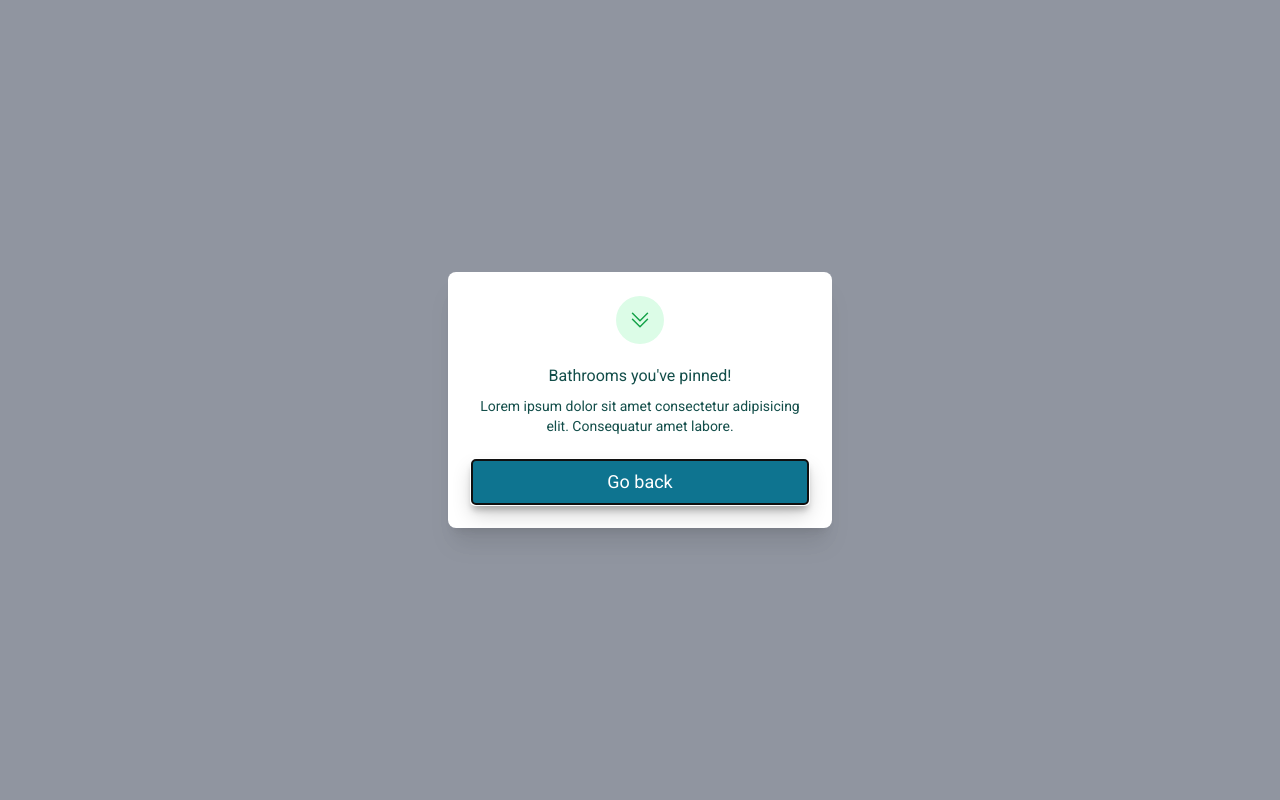
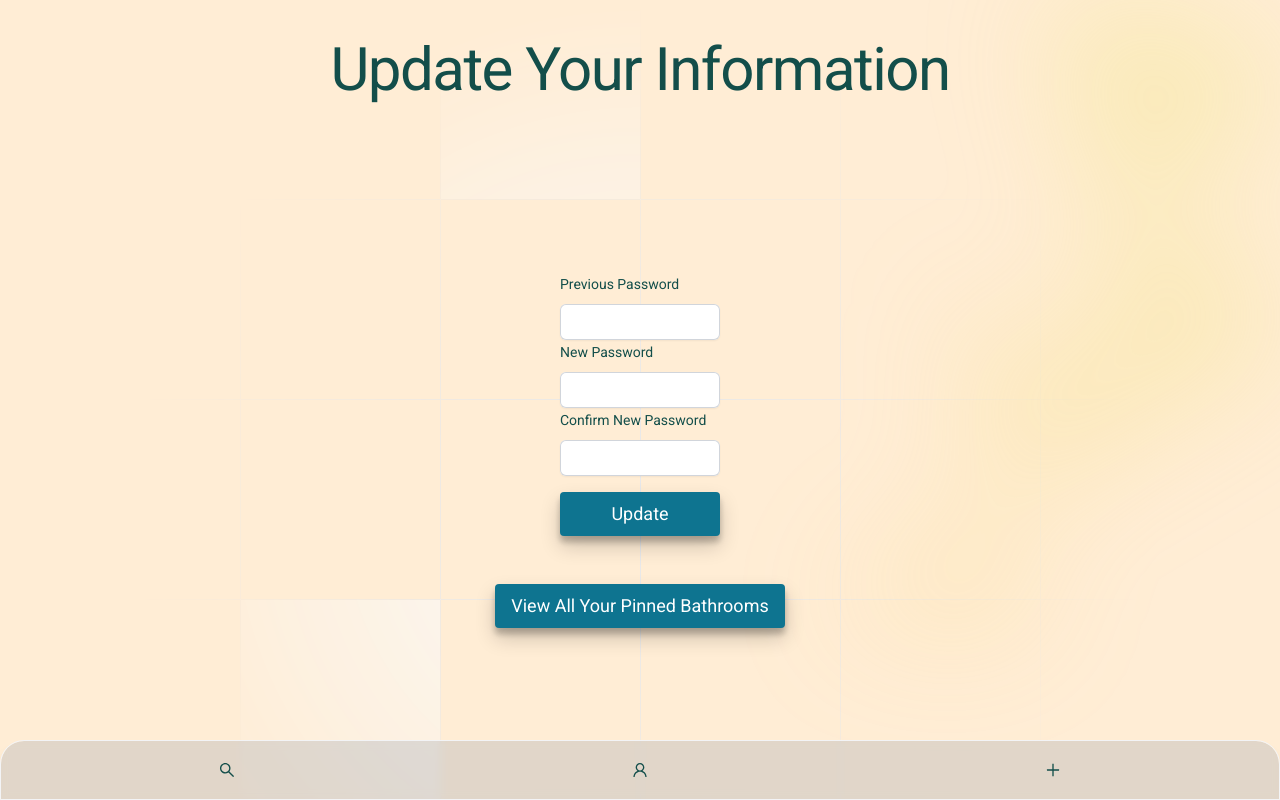
Before and after one commit to hopeVaughn/p2p, a React (Vite) app in the folder apps/client/: page / in a window 1280 px wide. Built offline with nearby package versions, Linux system fonts and the light colour scheme.

Commit message:
update profie page to accept modal and props

```diff
--- a/apps/client/src/App.tsx
+++ b/apps/client/src/App.tsx
@@ -18,8 +18,7 @@ function App() {
       {/* <Error /> */}
       {/* <Register /> */}
       {/* <Search /> */}
-      {/* <Profile /> */}
-      <Modal />
+      <Profile />
     </>
   );
 }
--- a/apps/client/src/Global_Components/Modal.tsx
+++ b/apps/client/src/Global_Components/Modal.tsx
@@ -3,8 +3,13 @@ import { Dialog, Transition } from '@headlessui/react';
 import { ChevronDoubleDownIcon } from '@heroicons/react/24/outline';
 import Button from './Buttons';
 
-const Modal: React.FC = () => {
-  const [open, setOpen] = useState<boolean>(true);
+type ModalProps = {
+  open: boolean;
+  setOpen: (open: boolean) => void;
+};
+
+const Modal: React.FC<ModalProps> = ({ open, setOpen }) => {
+
 
   return (
     <Transition.Root show={open} as={Fragment}>
@@ -18,7 +23,7 @@ const Modal: React.FC = () => {
           leaveFrom="opacity-100"
           leaveTo="opacity-0"
         >
-          <div className="fixed inset-0 bg-gray-500 bg-opacity-75 transition-opacity" />
+          <div className="fixed inset-0 bg-gray-500 bg-opacity-50 transition-opacity" />
         </Transition.Child>
 
         <div className="fixed inset-0 z-10 overflow-y-auto">
--- a/apps/client/src/Pages/Protected_Routes/Profile.tsx
+++ b/apps/client/src/Pages/Protected_Routes/Profile.tsx
@@ -1,9 +1,12 @@
-import React from 'react'
+import React, { useState } from 'react'
 import BackgroundPattern from '../../Global_Components/BackgroundPattern'
 import UserNavbar from '../../Global_Components/UserNavbar'
 import FormRow from '../../Global_Components/FormRow'
 import Button from '../../Global_Components/Buttons'
+import Modal from '../../Global_Components/Modal'
 const Profile: React.FC = () => {
+  const [open, setOpen] = useState<boolean>(false);
+
   return (
     <main className='relative bg-orange-100 min-h-screen flex flex-col items-center justify-between'>
       <header className='pt-10 z-10'>
@@ -31,7 +34,11 @@ const Profile: React.FC = () => {
           />
           <Button btnText='Update' className='w-full mt-4 mx-auto ' />
         </form>
-        <Button btnText='View All Your Pinned Bathrooms' className='w-full mt-12 mx-auto ' />
+        <Button
+          btnText='View All Your Pinned Bathrooms'
+          className='w-full mt-12 mx-auto '
+          onClick={() => setOpen(true)} // Open the modal when the button is clicked
+        />
       </section>
       <footer className="w-full z-10">
         <UserNavbar />
@@ -39,8 +46,10 @@ const Profile: React.FC = () => {
       <section className="relative isolate overflow-hidden">
         <BackgroundPattern />
       </section>
+
+      {open && <Modal open={open} setOpen={setOpen} />} {/* Render the Modal component only if open is true */}
     </main>
   )
 }
 
-export default Profile
+export default Profile;
```
